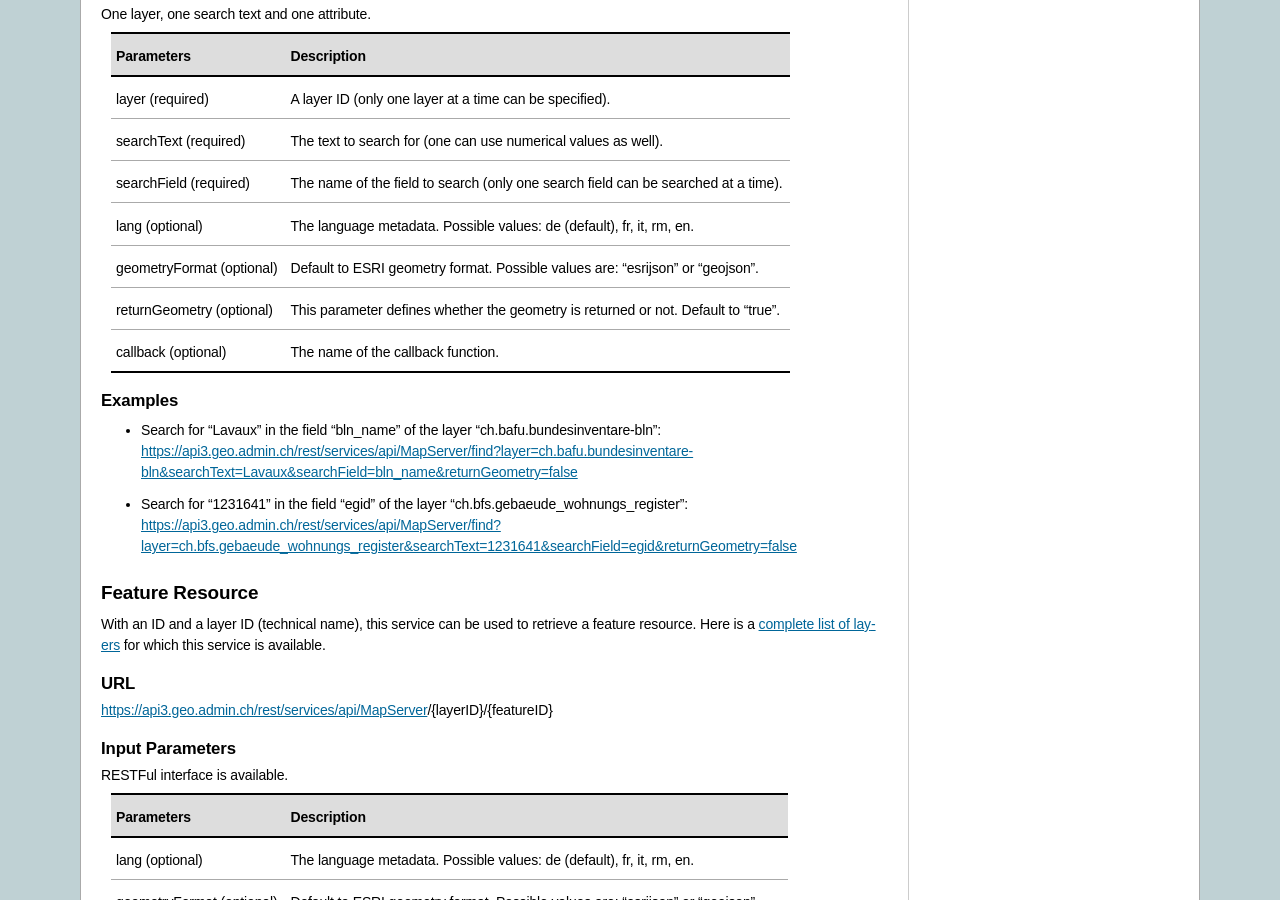
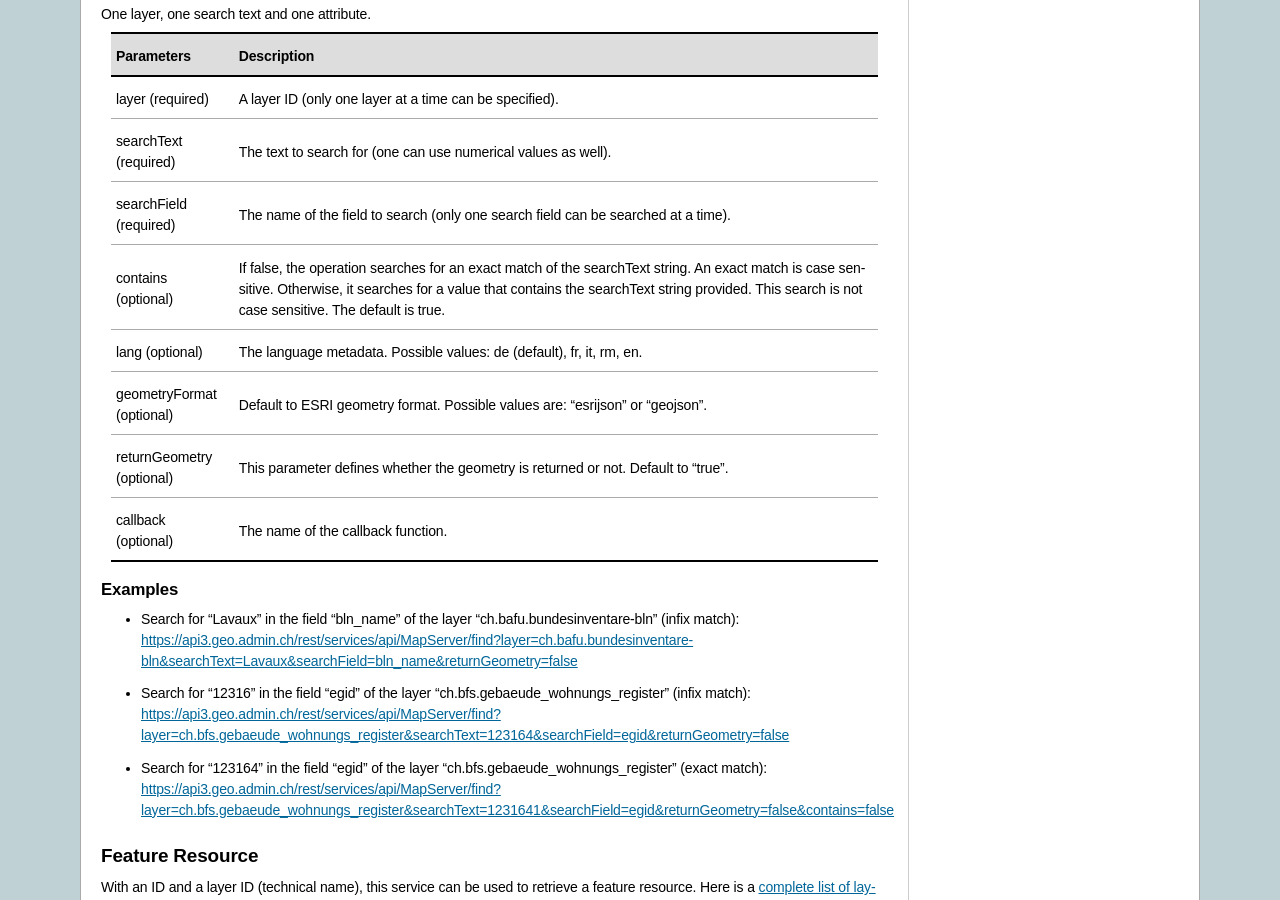
Before and after one commit to swisstopo-test/doc-chsdi3, a Sphinx documentation site: the page built from source/services/sdiservices.rst, in a window 1280 px wide and 900 px high, scrolled down 3363 px. Built offline with Sphinx 7.4.7, drawn with Linux system fonts in a browser that asks for light colours; formulas are drawn with MathJax 3.

Commit message:
Add doc and test for contains param

```diff
--- a/source/services/sdiservices.rst
+++ b/source/services/sdiservices.rst
@@ -192,6 +192,10 @@ One layer, one search text and one attribute.
 +-----------------------------------+-------------------------------------------------------------------------------------------+
 | searchField (required)            | The name of the field to search (only one search field can be searched at a time).        |
 +-----------------------------------+-------------------------------------------------------------------------------------------+
+| contains (optional)               | If false, the operation searches for an exact match of the searchText string. An exact    |
+|                                   | match is case sensitive. Otherwise, it searches for a value that contains the searchText  |
+|                                   | string provided. This search is not case sensitive. The default is true.                  |
++-----------------------------------+-------------------------------------------------------------------------------------------+
 | lang (optional)                   | The language metadata. Possible values: de (default), fr, it, rm, en.                     |
 +-----------------------------------+-------------------------------------------------------------------------------------------+
 | geometryFormat (optional)         | Default to ESRI geometry format. Possible values are: "esrijson" or "geojson".            |
@@ -204,8 +208,9 @@ One layer, one search text and one attribute.
 Examples
 ^^^^^^^^
 
-- Search for “Lavaux” in the field “bln_name” of the layer “ch.bafu.bundesinventare-bln”: `https://api3.geo.admin.ch/rest/services/api/MapServer/find?layer=ch.bafu.bundesinventare-bln&searchText=Lavaux&searchField=bln_name&returnGeometry=false  <../../../rest/services/api/MapServer/find?layer=ch.bafu.bundesinventare-bln&searchText=Lavaux&searchField=bln_name&returnGeometry=false>`_
-- Search for “1231641” in the field “egid” of the layer “ch.bfs.gebaeude_wohnungs_register”: `https://api3.geo.admin.ch/rest/services/api/MapServer/find?layer=ch.bfs.gebaeude_wohnungs_register&searchText=1231641&searchField=egid&returnGeometry=false <../../../rest/services/api/MapServer/find?layer=ch.bfs.gebaeude_wohnungs_register&searchText=1231641&searchField=egid&returnGeometry=false>`_
+- Search for “Lavaux” in the field “bln_name” of the layer “ch.bafu.bundesinventare-bln” (infix match): `https://api3.geo.admin.ch/rest/services/api/MapServer/find?layer=ch.bafu.bundesinventare-bln&searchText=Lavaux&searchField=bln_name&returnGeometry=false  <../../../rest/services/api/MapServer/find?layer=ch.bafu.bundesinventare-bln&searchText=Lavaux&searchField=bln_name&returnGeometry=false>`_
+- Search for “12316” in the field “egid” of the layer “ch.bfs.gebaeude_wohnungs_register” (infix match): `https://api3.geo.admin.ch/rest/services/api/MapServer/find?layer=ch.bfs.gebaeude_wohnungs_register&searchText=123164&searchField=egid&returnGeometry=false <../../../rest/services/api/MapServer/find?layer=ch.bfs.gebaeude_wohnungs_register&searchText=123164&searchField=egid&returnGeometry=false>`_
+- Search for “123164” in the field “egid” of the layer “ch.bfs.gebaeude_wohnungs_register” (exact match): `https://api3.geo.admin.ch/rest/services/api/MapServer/find?layer=ch.bfs.gebaeude_wohnungs_register&searchText=1231641&searchField=egid&returnGeometry=false&contains=false <../../../rest/services/api/MapServer/find?layer=ch.bfs.gebaeude_wohnungs_register&searchText=1231641&searchField=egid&returnGeometry=false&contains=false>`_
 
 .. _featureresource_description:
 
```
